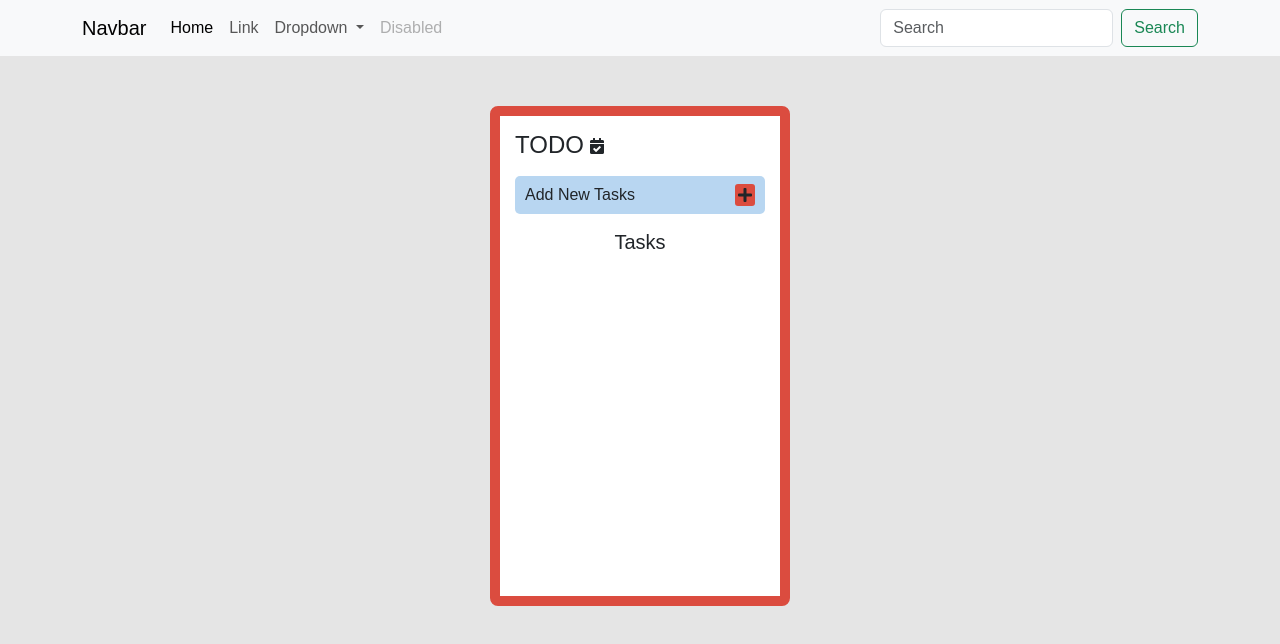
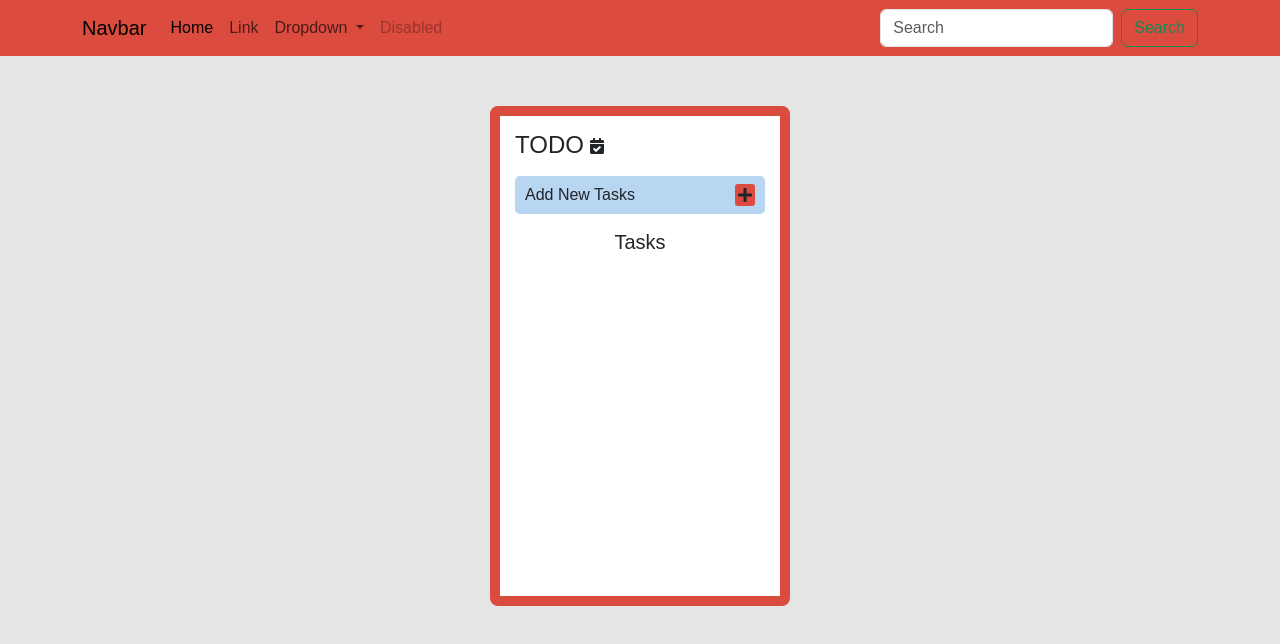
Before and after one commit to Tarek-Kidwai/TO-DO-APP, a plain HTML site: page index.html in a window 1280 px wide. Drawn offline with nearby package versions, Linux system fonts and the light colour scheme.

Commit message:
Changes Added

```diff
--- a/index.html
+++ b/index.html
@@ -13,7 +13,7 @@
 </head>
 
 <body>
-  <nav class="navbar navbar-expand-lg bg-body-tertiary">
+  <nav class="navbar navbar-expand-lg bg-body-tertiary navbar-custom">
     <div class="container">
       <a class="navbar-brand" href="#">Navbar</a>
       <button class="navbar-toggler" type="button" data-bs-toggle="collapse" data-bs-target="#navbarSupportedContent"
@@ -55,7 +55,7 @@
   <div class="parent">
     <div class="app">
       <div class="header">
-        <h4 class="mb-3" >TODO</h4>
+        <h4 class="mb-3".h4 >TODO</h4>
         <i class=" lg fas fa-calendar-check"></i>
       </div>
       <div id="addNew" data-bs-toggle="modal" data-bs-target="#form">
--- a/style.css
+++ b/style.css
@@ -4,7 +4,7 @@ body {
 }
 
 .navbar-custom {
-  background-color: #db4c3f;
+  background-color: #db4c3f!important;
 }
 
 
```
Also changed, not shown: images/28174051188_215180e097a3dd513d6d_512.png (deleted).
